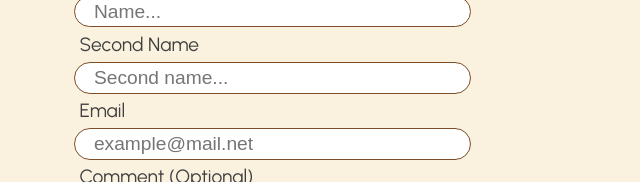
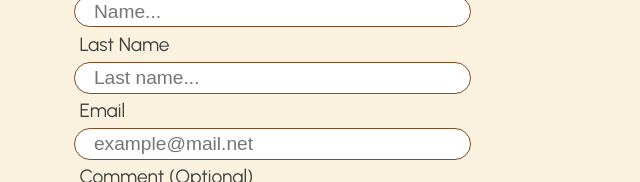
Before and after one commit to MaxTitorenko/PawSanctuary, a plain HTML site: page adopt.html in a window 1280 px wide. Both pictures are taken after a click on the link "Donate". Shown: the part 409-591 px from the top of the page, 196-836 px from the left. Drawn offline with Linux system fonts and the light colour scheme; a web font is replaced by a local one.

Commit message:
naming change

```diff
--- a/adopt.html
+++ b/adopt.html
@@ -129,8 +129,8 @@
                             </div>
 
                             <div class="donate-inputs">
-                                <label for="secondName">Second Name</label>
-                                <input type="text" name="secondName" autocomplete="off" placeholder="Second name..." minlength="2" maxlength="20" required>
+                                <label for="secondName">Last Name</label>
+                                <input type="text" name="secondName" autocomplete="off" placeholder="Last name..." minlength="2" maxlength="20" required>
                             </div>
 
                             <div class="donate-inputs">
```
Also changed, not shown: animalprofile.html (+2 -2 lines), contacts.html (+2 -2 lines), index.html (+2 -2 lines).
